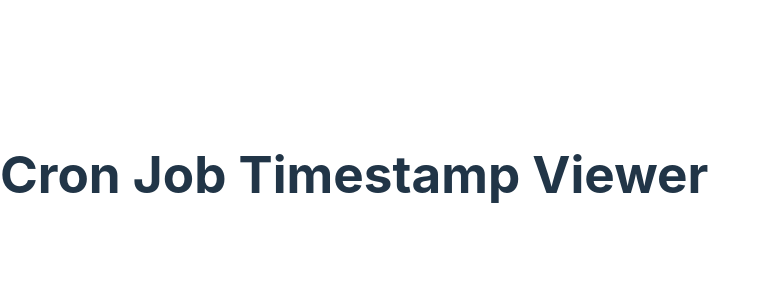
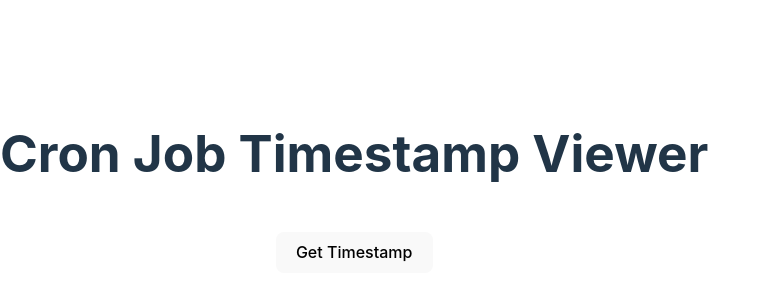
Before and after one commit to Gitmonk01/vercel-cron-app, a React (Vite) app: page / in a window 1280 px wide. Shown: the part 218-518 px from the top of the page, without its empty margins (0-769 px from the left). Built offline with nearby package versions, Linux system fonts and the light colour scheme; no server answers.

Commit message:
Project updated

```diff
--- a/package.json
+++ b/package.json
@@ -13,6 +13,8 @@
   "dependencies": {
     "axios": "^1.7.8",
     "bootstrap": "^5.3.3",
+    "cors": "^2.8.5",
+    "express": "^4.21.1",
     "react": "^18.3.1",
     "react-dom": "^18.3.1"
   },
--- a/src/Home.jsx
+++ b/src/Home.jsx
@@ -1,40 +1,82 @@
 import React, { useState, useEffect } from 'react';
+import axios from 'axios';
 import './Home.css';
 
 const Home = () => {
-  const [message, setMessage] = useState(localStorage.getItem('timestampMessage') || '');  // Load saved message
-  const [lastCronTimestamp, setLastCronTimestamp] = useState(localStorage.getItem('lastCronTimestamp') || null);  // Load saved timestamp
+  const [message, setMessage] = useState('');
+  const [lastCronTimestamp, setLastCronTimestamp] = useState(
+    localStorage.getItem('lastCronTimestamp') || null
+  ); // Load saved timestamp initially
 
-  // Listen for server-sent events when the component mounts
+  // Load the saved timestamp from localStorage on component mount
   useEffect(() => {
-    const eventSource = new EventSource(
-      process.env.NODE_ENV === 'development'
-        ? 'http://localhost:3001/api/cron'
-        : 'https://cron-app-rouge.vercel.app/api/cron' // Replace with production URL
-    );
+    const savedMessage = localStorage.getItem('timestampMessage');
+    if (savedMessage) {
+      setMessage(savedMessage); // Set the saved message
+    }
+  }, []);
 
-    // Event listener for receiving updates
-    eventSource.onmessage = (event) => {
-      const { message: newTimestamp } = JSON.parse(event.data);
+  // Convert UTC timestamp to IST
+  const convertToIST = (utcTimestamp) => {
+    const date = new Date(utcTimestamp);
+    // Add 5 hours and 30 minutes to convert to IST (Indian Standard Time)
+    const istDate = new Date(date.getTime() + 5.5 * 60 * 60 * 1000);
+    // Format it as 'YYYY-MM-DD HH:mm:ss'
+    return istDate.toISOString().replace('T', ' ').substring(0, 19);
+  };
 
-      // Update state only if the timestamp is different
-      if (newTimestamp !== lastCronTimestamp) {
-        setMessage(newTimestamp);
+  // Fetch timestamp from the backend API
+  const fetchTimestamp = async (isManual = false) => {
+    try {
+      console.log('Fetching timestamp...');
+      const url =
+        process.env.NODE_ENV === 'development'
+          ? 'http://localhost:3000/api/cron'
+          : 'https://cron-app-rouge.vercel.app/api/cron';
+
+      // Include last known timestamp to the backend for optimization
+      const response = await axios.get(url, {
+        params: { lastCronTimestamp },
+      });
+
+      // Log the raw response to check the API response structure
+      console.log('API Response:', response.data);
+
+      const newTimestamp = response.data.message; // This should be the UTC timestamp
+
+      // Check if the timestamp is null or undefined
+      if (!newTimestamp) {
+        console.error('No timestamp received from the backend.');
+        return;
+      }
+
+      // Log the timestamp from the API before conversion
+      console.log('Raw API Timestamp (UTC):', newTimestamp);
+
+      // Convert the timestamp to IST
+      const newTimestampInIST = convertToIST(newTimestamp);
+
+      // Log the converted IST timestamp
+      console.log('Converted Timestamp (IST):', newTimestampInIST);
+
+      // Update the message only if manually triggered or a new timestamp is available
+      if (isManual || newTimestamp !== lastCronTimestamp) {
+        setMessage(newTimestampInIST);
         setLastCronTimestamp(newTimestamp);
-        localStorage.setItem('timestampMessage', newTimestamp);
+        localStorage.setItem('timestampMessage', newTimestampInIST);
         localStorage.setItem('lastCronTimestamp', newTimestamp);
       }
-    };
-
-    // Cleanup when component is unmounted
-    return () => {
-      eventSource.close();
-    };
-  }, [lastCronTimestamp]);
+    } catch (error) {
+      console.error('Error fetching timestamp:', error);
+    }
+  };
 
   return (
     <div className="home">
-      <p>{message}</p> {/* Display the timestamp */}
+      <button className="timestamp-btn" onClick={() => fetchTimestamp(true)}>
+        Get Timestamp
+      </button>
+      {message && <p>{message}</p>} {/* Display the timestamp */}
     </div>
   );
 };
```
Also changed, not shown: 2 other files (tests, documents, lock files or other folders).
